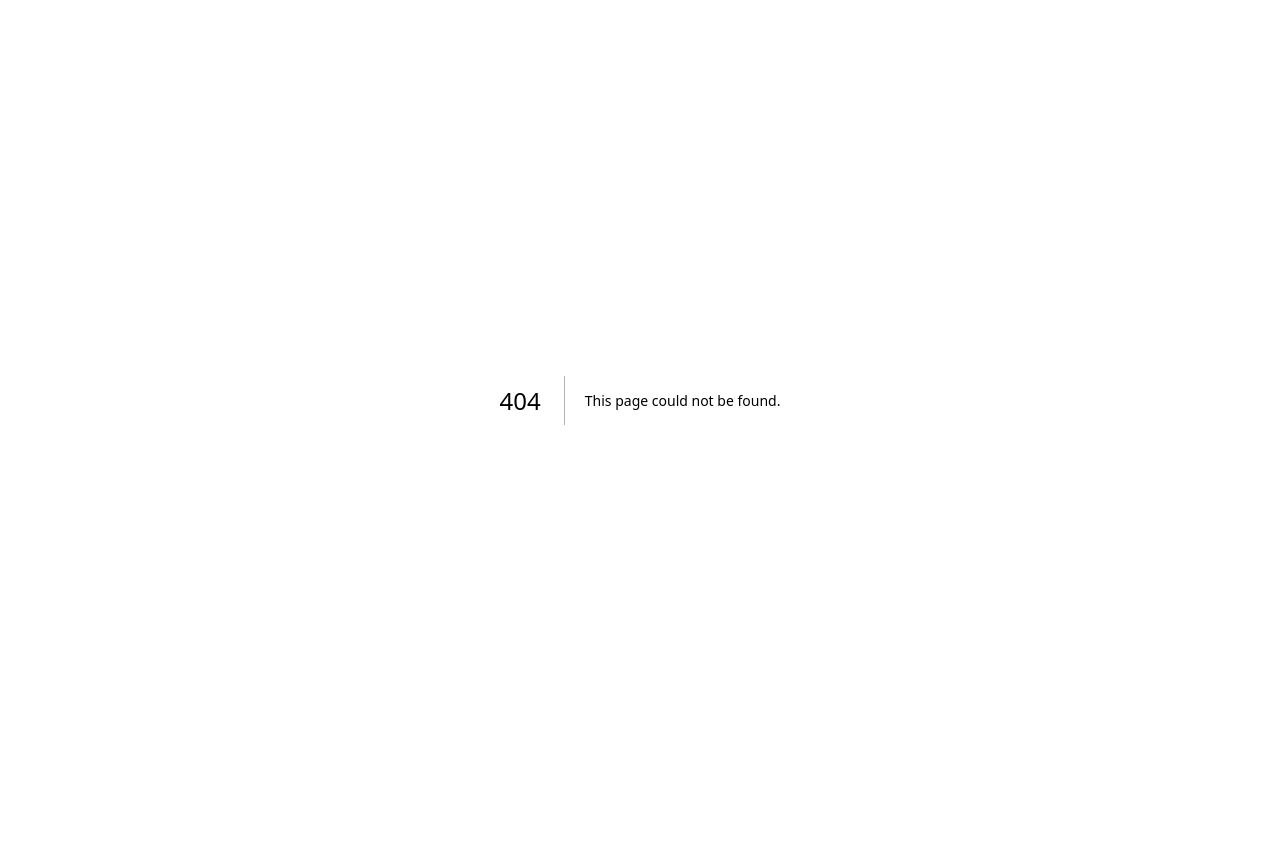
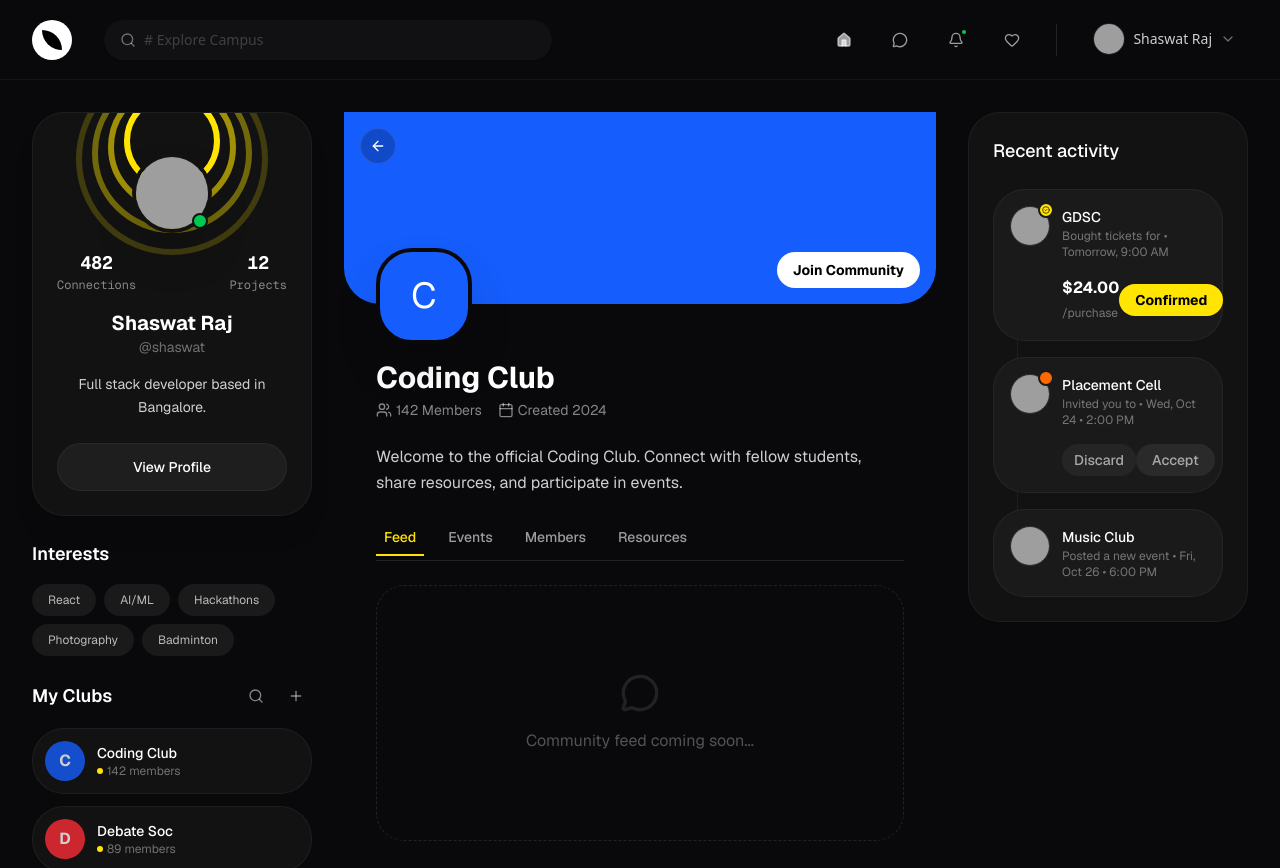
Before and after one commit to SH20RAJ/unstory.app, a Next.js app: page /community/coding-club in a window 1280 px wide. Before the commit this address had no page. Shown: the top 868 px of the page. Before the commit the page ends 800 px from the top, so only its background shows below. Built offline with nearby package versions, Linux system fonts and the light colour scheme; grey boxes are pictures that could not be loaded; what @stackframe/stack would draw is missing.

Commit message:
feat: Add community landing and dynamic detail pages.

```diff
--- /dev/null
+++ b/src/app/(main)/community/[slug]/page.tsx
@@ -0,0 +1,79 @@
+"use client";
+
+import { useParams, notFound } from "next/navigation";
+import { DashboardLayout } from "@/components/dashboard/DashboardLayout";
+import { Button } from "@/components/ui/button";
+import { ArrowLeft, Users, Calendar, MessageCircle } from "lucide-react";
+import Link from "next/link";
+import { COMMUNITIES } from "@db/users"; // Using the alias we set up
+
+export default function CommunityPage() {
+  const params = useParams();
+  const slug = params?.slug as string;
+
+  // Simple slug matching: "Coding Club" -> "coding-club"
+  const community = COMMUNITIES.find(
+    (c) => c.name.toLowerCase().replace(/\s+/g, "-") === slug
+  );
+
+  if (!community) {
+    return notFound();
+  }
+
+  return (
+    <DashboardLayout>
+      <div className="flex flex-col h-full w-full max-w-4xl mx-auto">
+        {/* Header Image/Color */}
+        <div className={`w-full h-48 ${community.image} rounded-b-3xl relative mb-12`}>
+            <Link href="/home" className="absolute top-4 left-4">
+                <Button size="icon" variant="secondary" className="rounded-full bg-black/20 hover:bg-black/40 text-white backdrop-blur-md border border-white/10">
+                    <ArrowLeft className="h-5 w-5" />
+                </Button>
+            </Link>
+
+            <div className="absolute -bottom-10 left-8">
+                <div className={`h-24 w-24 rounded-3xl ${community.image} border-4 border-[#09090b] shadow-2xl flex items-center justify-center`}>
+                    <span className="text-4xl">
+                        {community.name[0]}
+                    </span>
+                </div>
+            </div>
+
+            <div className="absolute bottom-4 right-4 flex gap-2">
+                 <Button className="rounded-full bg-white text-black hover:bg-white/90 font-bold">
+                    Join Community
+                 </Button>
+            </div>
+        </div>
+
+        <div className="px-8 mt-2 space-y-6">
+            <div>
+                <h1 className="text-3xl font-bold text-white mb-1">{community.name}</h1>
+                <div className="flex items-center gap-4 text-white/50 text-sm">
+                    <span className="flex items-center gap-1"><Users className="h-4 w-4" /> {community.count} Members</span>
+                    <span className="flex items-center gap-1"><Calendar className="h-4 w-4" /> Created 2024</span>
+                </div>
+            </div>
+
+            <p className="text-white/80 max-w-2xl leading-relaxed">
+                Welcome to the official {community.name}. Connect with fellow students, share resources, and participate in events.
+            </p>
+
+            {/* Quick Actions / Tabs */}
+            <div className="flex gap-4 border-b border-white/10 pb-1">
+                <Button variant="ghost" className="rounded-none border-b-2 border-[#FFE500] text-[#FFE500] hover:bg-transparent px-2">Feed</Button>
+                <Button variant="ghost" className="rounded-none border-b-2 border-transparent text-white/60 hover:text-white hover:bg-transparent px-2">Events</Button>
+                <Button variant="ghost" className="rounded-none border-b-2 border-transparent text-white/60 hover:text-white hover:bg-transparent px-2">Members</Button>
+                <Button variant="ghost" className="rounded-none border-b-2 border-transparent text-white/60 hover:text-white hover:bg-transparent px-2">Resources</Button>
+            </div>
+
+            {/* Content Placeholder */}
+            <div className="py-8 text-center text-white/30 border border-dashed border-white/10 rounded-xl h-64 flex flex-col items-center justify-center gap-4">
+                <MessageCircle className="h-10 w-10 text-white/10" />
+                <p>Community feed coming soon...</p>
+            </div>
+        </div>
+      </div>
+    </DashboardLayout>
+  );
+}
--- /dev/null
+++ b/src/app/(main)/community/page.tsx
@@ -0,0 +1,93 @@
+"use client";
+
+import { DashboardLayout } from "@/components/dashboard/DashboardLayout";
+import { Button } from "@/components/ui/button";
+import { Input } from "@/components/ui/input";
+import { Search, Plus, Users, ArrowRight } from "lucide-react";
+import Link from "next/link";
+import { COMMUNITIES } from "@db/users";
+
+export default function CommunityLandingPage() {
+  return (
+    <DashboardLayout>
+      <div className="flex flex-col h-full w-full max-w-5xl mx-auto px-4 py-8 md:px-8">
+
+        {/* Header */}
+        <div className="flex flex-col md:flex-row md:items-center justify-between gap-4 mb-8">
+             <div>
+                <h1 className="text-3xl font-bold text-white mb-2">Communities</h1>
+                <p className="text-white/50">Find your tribe inside campus.</p>
+             </div>
+             <Button className="rounded-full bg-[#FFE500] text-black hover:bg-[#FFE500]/90 font-bold gap-2">
+                <Plus className="h-4 w-4" /> Create Community
+             </Button>
+        </div>
+
+        {/* Search */}
+        <div className="relative mb-8">
+            <Search className="absolute left-3 top-1/2 -translate-y-1/2 h-5 w-5 text-white/40" />
+            <Input
+                placeholder="Search for clubs, societies, and groups..."
+                className="pl-10 h-12 bg-[#1A1A1A] border-white/10 text-white rounded-xl focus:border-[#FFE500]/50 transition-colors"
+            />
+        </div>
+
+        {/* Categories (Tabs placeholder) */}
+        <div className="flex gap-2 overflow-x-auto pb-4 mb-4 scrollbar-hide">
+            {["All", "Academic", "Cultural", "Sports", "Tech", "Arts"].map((cat, i) => (
+                <Button
+                    key={cat}
+                    variant="outline"
+                    className={`rounded-full border-white/10 hover:bg-white/10 ${i === 0 ? 'bg-white text-black hover:bg-white/90' : 'bg-transparent text-white'}`}
+                >
+                    {cat}
+                </Button>
+            ))}
+        </div>
+
+        {/* Grid */}
+        <div className="grid grid-cols-1 md:grid-cols-2 lg:grid-cols-3 gap-6">
+            {COMMUNITIES.map((community) => (
+                <Link
+                    key={community.name}
+                    href={`/community/${community.name.toLowerCase().replace(/\s+/g, '-')}`}
+                    className="group"
+                >
+                    <div className="bg-[#121212] border border-white/5 rounded-3xl overflow-hidden hover:border-white/10 transition-all hover:translate-y-[-2px]">
+                        {/* Cover */}
+                        <div className={`h-24 w-full ${community.image} opacity-80 group-hover:opacity-100 transition-opacity`} />
+
+                        <div className="p-5 pt-0 relative">
+                             {/* Icon */}
+                             <div className={`h-16 w-16 rounded-2xl ${community.image} border-4 border-[#121212] absolute -top-8 flex items-center justify-center text-2xl shadow-lg`}>
+                                {community.name[0]}
+                             </div>
+
+                             <div className="mt-10">
+                                <h3 className="text-xl font-bold text-white mb-1 group-hover:text-[#FFE500] transition-colors">{community.name}</h3>
+                                <div className="flex items-center gap-4 text-white/40 text-sm mb-4">
+                                    <span className="flex items-center gap-1"><Users className="h-3.5 w-3.5" /> {community.count} Members</span>
+                                </div>
+
+                                <Button variant="ghost" className="w-full justify-between hover:bg-white/5 text-white/60 group-hover:text-white group-hover:pl-4 transition-all">
+                                    View Community <ArrowRight className="h-4 w-4" />
+                                </Button>
+                             </div>
+                        </div>
+                    </div>
+                </Link>
+            ))}
+
+            {/* Create New Card Placeholder */}
+            <button className="flex flex-col items-center justify-center gap-4 border-2 border-dashed border-white/10 rounded-3xl h-full min-h-[250px] hover:border-white/20 hover:bg-white/5 transition-all group">
+                <div className="h-16 w-16 rounded-full bg-white/5 flex items-center justify-center group-hover:bg-[#FFE500] transition-colors">
+                    <Plus className="h-8 w-8 text-white/40 group-hover:text-black transition-colors" />
+                </div>
+                <span className="font-medium text-white/60 group-hover:text-white">Create New Community</span>
+            </button>
+        </div>
+
+      </div>
+    </DashboardLayout>
+  );
+}
```
Also changed, not shown: .cursor/mcp.json (deleted), .mcp.json (deleted).
